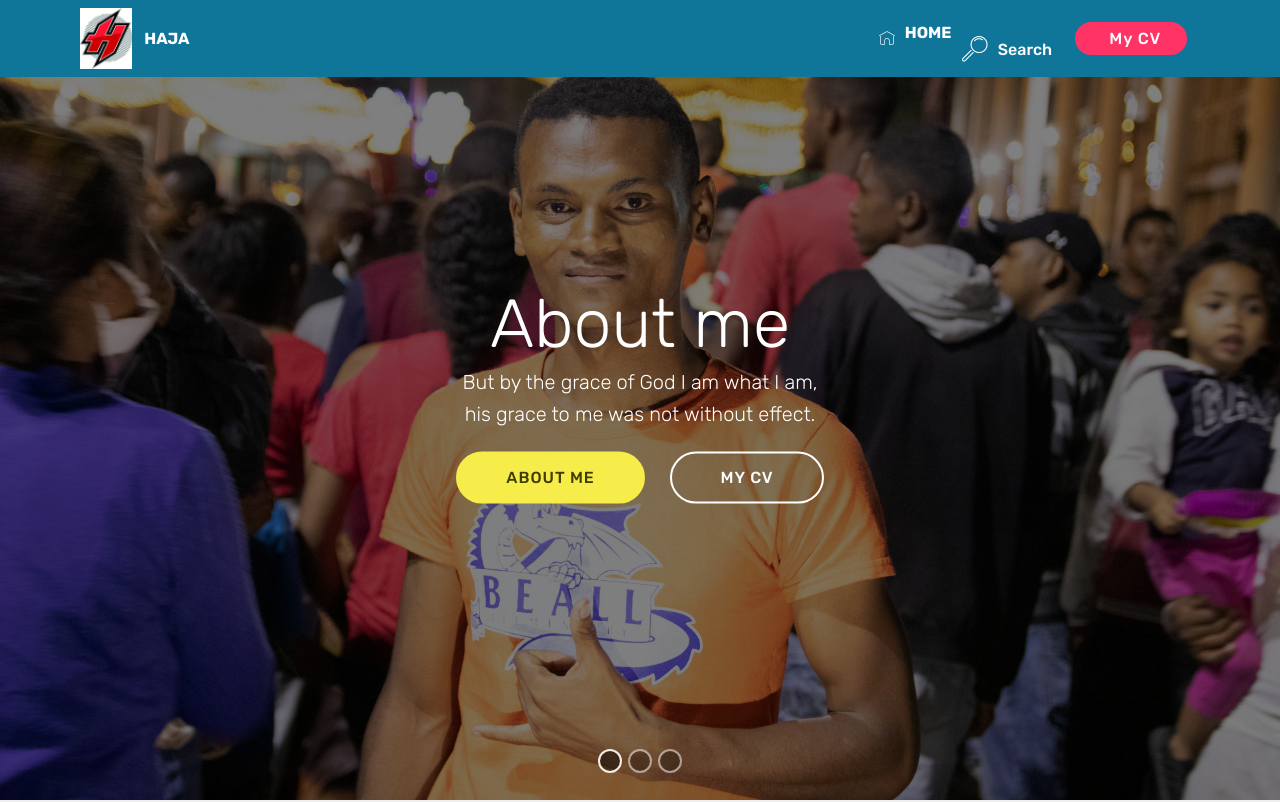
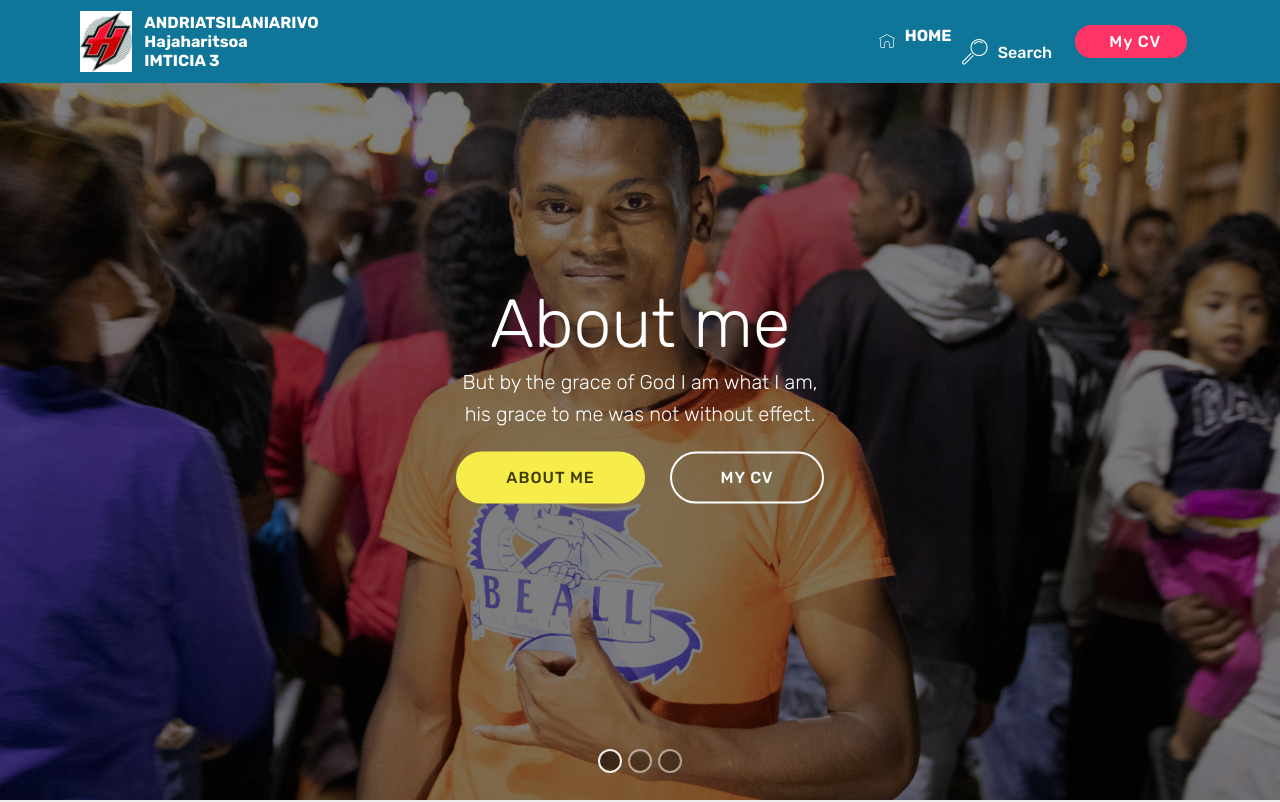
Before and after one commit to haritsoa/aboutMe, a plain HTML site: page index.html in a window 1280 px wide. Shown: the top 802 px of the page. Drawn offline with Linux system fonts and the light colour scheme; files whose address does not match are found by name.

```diff
--- a/index.html
+++ b/index.html
@@ -42,7 +42,7 @@
                 <span class="navbar-logo">
                          <img src="assets/images/logo/h.jpg"  style="height: 3.8rem;">
                 </span>
-                <span class="navbar-caption-wrap"><a class="navbar-caption text-white display-7"> HAJA</span>
+                <span class="navbar-caption-wrap"><a class="navbar-caption text-white display-7"> ANDRIATSILANIARIVO <br> Hajaharitsoa <br> IMTICIA 3 </span>
             </div>
         </div>
         <div class="collapse navbar-collapse" id="navbarSupportedContent">
```
